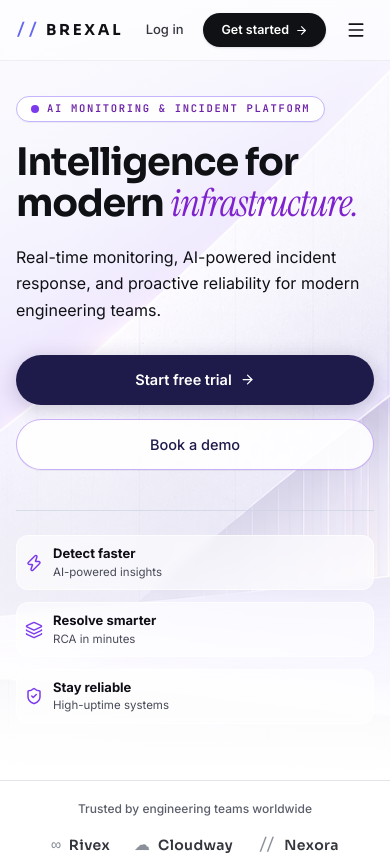
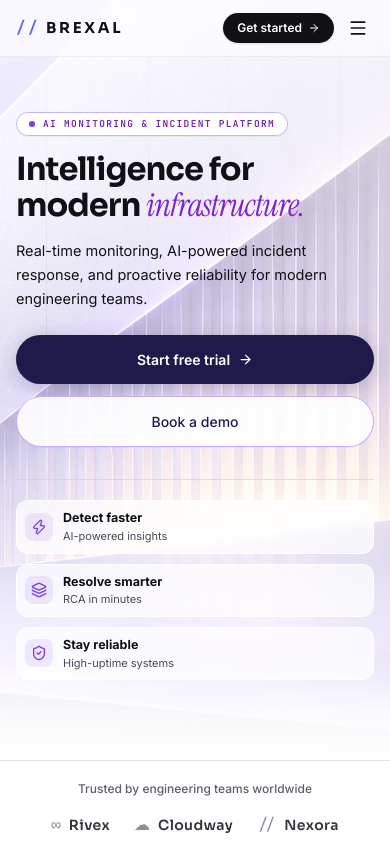
Before and after one commit to samarth3394/BhartiAppplus, a Next.js app in the folder frontend/: page / in a window 390 px wide. Shown: the top 855 px of the page. Built offline with nearby package versions, Linux system fonts and the light colour scheme.

Commit message:
feat(responsive): optimize hero section and typography for mobile viewports

```diff
--- a/frontend/src/app/page.tsx
+++ b/frontend/src/app/page.tsx
@@ -175,26 +175,26 @@ function StripeNavbar() {
           </nav>
 
           {/* Action CTAs: Log in + Get started → */}
-          <div className="flex items-center gap-3 sm:gap-4 shrink-0">
+          <div className="flex items-center gap-2 sm:gap-4 shrink-0">
             <Link
               href="/login"
-              className="text-[13px] sm:text-[13.5px] font-medium text-[#34363D] hover:text-[#101114] px-2 py-1.5 transition-colors whitespace-nowrap"
+              className="hidden sm:inline-block text-[13px] sm:text-[13.5px] font-medium text-[#34363D] hover:text-[#101114] px-2 py-1.5 transition-colors whitespace-nowrap"
             >
               Log in
             </Link>
             <Link
               href="/register"
-              className="group px-4.5 py-2 rounded-full bg-[#101114] text-white hover:bg-[#425CF5] text-[12.5px] sm:text-[13px] font-semibold transition-all shadow-sm hover:scale-105 flex items-center gap-1.5 whitespace-nowrap"
+              className="group px-3.5 py-1.5 sm:px-4.5 sm:py-2 rounded-full bg-[#101114] text-white hover:bg-[#425CF5] text-[12px] sm:text-[13px] font-semibold transition-all shadow-sm hover:scale-105 flex items-center gap-1.5 whitespace-nowrap"
             >
               <span>Get started</span>
-              <ArrowRight size={13} className="group-hover:translate-x-0.5 transition-transform" />
+              <ArrowRight size={12} className="group-hover:translate-x-0.5 transition-transform" />
             </Link>
 
             {/* Mobile Hamburger Button */}
             <button
               type="button"
               onClick={() => setMobileMenuOpen(!mobileMenuOpen)}
-              className="lg:hidden p-2 rounded-xl text-[#101114] hover:bg-black/5 transition-colors focus:outline-none"
+              className="lg:hidden p-1.5 sm:p-2 rounded-xl text-[#101114] hover:bg-black/5 transition-colors focus:outline-none"
               aria-label="Toggle Navigation Menu"
             >
               {mobileMenuOpen ? <X size={20} /> : <Menu size={20} />}
@@ -261,91 +261,100 @@ function StripeNavbar() {
 
 /* ═══════════════════════════════════════════════════════════════
    2. FULL-SCREEN LUMINOUS ARCHITECTURAL HERO SECTION (white.png)
-      (CLEAN EDITORIAL TYPOGRAPHY — NO 3D CONSOLE / NO ANIMATIONS)
+      (CLEAN EDITORIAL TYPOGRAPHY — FULLY RESPONSIVE FOR MOBILE)
    ═══════════════════════════════════════════════════════════════ */
 function StripeHeroSection() {
   return (
-    <section className="relative min-h-[92vh] flex items-center pt-24 pb-14 sm:pt-32 sm:pb-20 lg:pt-36 lg:pb-28 px-4 sm:px-8 lg:px-12 overflow-hidden bg-[#FBFBFE]">
+    <section className="relative min-h-[90vh] sm:min-h-screen flex items-center pt-20 pb-12 sm:pt-28 sm:pb-20 lg:pt-36 lg:pb-28 px-4 sm:px-8 lg:px-12 overflow-hidden bg-[#FBFBFE]">
 
       {/* ── FULL SCREEN ARCHITECTURAL WAVE BACKGROUND (USER ASSET: white.png) ── */}
       <div className="absolute inset-0 pointer-events-none overflow-hidden select-none -z-0">
         <img
           src="/white.png"
           alt="Luminous Architectural Wave"
-          className="w-full h-full object-cover object-[70%_center] sm:object-center pointer-events-none"
+          className="w-full h-full object-cover object-[right_center] sm:object-center pointer-events-none"
         />
-        {/* Mobile Luminous Contrast Mask (guarantees crystal-clear readability on phones) */}
-        <div className="absolute inset-0 bg-gradient-to-b from-white/90 via-white/60 to-white/95 pointer-events-none md:hidden" />
+        {/* Mobile Contrast Layer: subtle gradient so text is razor-sharp while architectural backdrop remains visible */}
+        <div className="absolute inset-0 bg-gradient-to-b from-white/80 via-white/45 to-white/85 pointer-events-none md:hidden" />
 
         {/* Desktop Left-to-Right Subtle Reading Gradient */}
-        <div className="hidden md:block absolute inset-y-0 left-0 w-[60%] bg-gradient-to-r from-white/80 via-white/40 to-transparent pointer-events-none" />
+        <div className="hidden md:block absolute inset-y-0 left-0 w-[55%] bg-gradient-to-r from-white/80 via-white/35 to-transparent pointer-events-none" />
 
         {/* Soft bottom dissolve for seamless flow into next section */}
-        <div className="absolute bottom-0 left-0 right-0 h-28 bg-gradient-to-t from-white via-white/70 to-transparent pointer-events-none" />
+        <div className="absolute bottom-0 left-0 right-0 h-24 sm:h-28 bg-gradient-to-t from-white via-white/70 to-transparent pointer-events-none" />
       </div>
 
       <div className="max-w-[1320px] mx-auto w-full relative z-10">
 
-        {/* EDITORIAL HERO CONTENT (CLEAN, NO CONSOLE, NO DISTRACTING ANIMATIONS) */}
+        {/* EDITORIAL HERO CONTENT (CLEAN, NO CONSOLE, FULLY RESPONSIVE) */}
         <div className="max-w-[820px] flex flex-col items-start text-left">
 
           {/* Eyebrow Pill */}
-          <div className="inline-flex items-center gap-2 px-3.5 py-1 rounded-full bg-white/95 border border-[#C4B5FD] shadow-2xs mb-5 sm:mb-6">
-            <span className="w-2 h-2 rounded-full bg-[#7C3AED]" />
-            <span className="text-[10.5px] sm:text-[11.5px] font-mono font-bold tracking-[0.16em] uppercase text-[#6B21A8]">
+          <div className="inline-flex items-center gap-2 px-3 py-1 sm:px-3.5 sm:py-1 rounded-full bg-white/95 border border-[#C4B5FD] shadow-2xs mb-4 sm:mb-6 max-w-full">
+            <span className="w-1.5 h-1.5 sm:w-2 sm:h-2 rounded-full bg-[#7C3AED] shrink-0" />
+            <span className="text-[9.5px] sm:text-[11px] font-mono font-bold tracking-[0.14em] sm:tracking-[0.16em] uppercase text-[#6B21A8] truncate">
               AI MONITORING &amp; INCIDENT PLATFORM
             </span>
           </div>
 
           {/* Display Headline: "Intelligence for modern infrastructure." */}
-          <h1 className="font-['Sora',sans-serif] text-[38px] sm:text-[52px] md:text-[64px] lg:text-[72px] font-bold tracking-[-0.035em] text-[#0F1017] leading-[1.08] sm:leading-[1.04] mb-5 sm:mb-6 text-left">
-            Intelligence for <br />
-            modern <span className="font-editorial italic font-normal text-[#7E22CE]">infrastructure.</span>
+          <h1 className="font-['Sora',sans-serif] text-[32px] xs:text-[38px] sm:text-[50px] md:text-[62px] lg:text-[72px] font-bold tracking-[-0.035em] text-[#0F1017] leading-[1.12] sm:leading-[1.04] mb-4 sm:mb-6 text-left">
+            Intelligence for <br className="hidden sm:inline" />
+            <span>modern </span>
+            <span className="font-editorial italic font-normal text-[#7E22CE]">infrastructure.</span>
           </h1>
 
           {/* Supporting Subhead */}
-          <p className="font-['Inter',sans-serif] text-[16px] sm:text-[18px] md:text-[19px] text-[#374151] font-normal leading-relaxed mb-8 sm:mb-10 max-w-[620px] text-left">
+          <p className="font-['Inter',sans-serif] text-[14.5px] sm:text-[17px] md:text-[18.5px] text-[#374151] font-normal leading-relaxed mb-6 sm:mb-10 max-w-[620px] text-left">
             Real-time monitoring, AI-powered incident response, and proactive reliability for modern engineering teams.
           </p>
 
-          {/* Action CTAs Row */}
-          <div className="flex flex-col sm:flex-row items-stretch sm:items-center gap-3.5 mb-10 sm:mb-12 w-full sm:w-auto">
+          {/* Action CTAs Row (Full width on mobile, inline on sm+) */}
+          <div className="flex flex-col sm:flex-row items-stretch sm:items-center gap-3 sm:gap-3.5 mb-8 sm:mb-12 w-full sm:w-auto">
             <Link
               href="/register"
-              className="px-8 py-3.5 rounded-full bg-[#1E1B4B] text-white hover:bg-[#2E1065] text-[14.5px] font-semibold transition-colors flex items-center justify-center gap-2 shadow-[0_4px_20px_rgba(30,27,75,0.22)]"
+              className="px-6 sm:px-8 py-3.5 rounded-full bg-[#1E1B4B] text-white hover:bg-[#2E1065] active:scale-[0.98] text-[14px] sm:text-[14.5px] font-semibold transition-all flex items-center justify-center gap-2 shadow-[0_4px_20px_rgba(30,27,75,0.22)]"
             >
               <span>Start free trial</span>
               <ArrowRight size={15} />
             </Link>
             <Link
               href="#platform"
-              className="px-8 py-3.5 rounded-full bg-white/90 border border-[#7C3AED]/40 text-[#1E1B4B] hover:bg-white text-[14.5px] font-medium transition-colors flex items-center justify-center gap-2 shadow-2xs"
+              className="px-6 sm:px-8 py-3.5 rounded-full bg-white/90 border border-[#7C3AED]/40 text-[#1E1B4B] hover:bg-white active:scale-[0.98] text-[14px] sm:text-[14.5px] font-medium transition-all flex items-center justify-center gap-2 shadow-2xs"
             >
               <span>Book a demo</span>
             </Link>
           </div>
 
           {/* 3 Micro Feature Callouts */}
-          <div className="grid grid-cols-1 sm:grid-cols-3 gap-3 sm:gap-6 pt-6 sm:pt-8 border-t border-slate-300/70 w-full max-w-[620px]">
-            <div className="flex items-center sm:items-start gap-2.5 p-2 sm:p-0 rounded-xl bg-white/60 sm:bg-transparent backdrop-blur-xs sm:backdrop-blur-none border border-white/60 sm:border-0 shadow-3xs sm:shadow-none">
-              <Zap size={18} className="text-[#7C3AED] shrink-0" />
-              <div>
-                <div className="text-[13px] sm:text-[13.5px] font-bold text-[#0F1017]">Detect faster</div>
-                <div className="text-[11.5px] text-[#474A57]">AI-powered insights</div>
-              </div>
-            </div>
-            <div className="flex items-center sm:items-start gap-2.5 p-2 sm:p-0 rounded-xl bg-white/60 sm:bg-transparent backdrop-blur-xs sm:backdrop-blur-none border border-white/60 sm:border-0 shadow-3xs sm:shadow-none">
-              <Layers size={18} className="text-[#7C3AED] shrink-0" />
-              <div>
-                <div className="text-[13px] sm:text-[13.5px] font-bold text-[#0F1017]">Resolve smarter</div>
-                <div className="text-[11.5px] text-[#474A57]">RCA in minutes</div>
-              </div>
-            </div>
-            <div className="flex items-center sm:items-start gap-2.5 p-2 sm:p-0 rounded-xl bg-white/60 sm:bg-transparent backdrop-blur-xs sm:backdrop-blur-none border border-white/60 sm:border-0 shadow-3xs sm:shadow-none">
-              <ShieldCheck size={18} className="text-[#7C3AED] shrink-0" />
-              <div>
-                <div className="text-[13px] sm:text-[13.5px] font-bold text-[#0F1017]">Stay reliable</div>
-                <div className="text-[11.5px] text-[#474A57]">High-uptime systems</div>
+          <div className="grid grid-cols-1 sm:grid-cols-3 gap-2.5 sm:gap-6 pt-5 sm:pt-8 border-t border-slate-300/70 w-full max-w-[620px]">
+            <div className="flex items-center sm:items-start gap-2.5 p-2 sm:p-0 rounded-xl bg-white/70 sm:bg-transparent backdrop-blur-xs sm:backdrop-blur-none border border-white/80 sm:border-0 shadow-3xs sm:shadow-none">
+              <div className="w-7 h-7 sm:w-auto sm:h-auto rounded-lg bg-[#7C3AED]/10 sm:bg-transparent flex items-center justify-center shrink-0">
+                <Zap size={16} className="text-[#7C3AED]" />
+              </div>
+              <div className="text-left">
+                <div className="text-[12.5px] sm:text-[13.5px] font-bold text-[#0F1017]">Detect faster</div>
+                <div className="text-[11px] sm:text-[11.5px] text-[#474A57]">AI-powered insights</div>
+              </div>
+            </div>
+
+            <div className="flex items-center sm:items-start gap-2.5 p-2 sm:p-0 rounded-xl bg-white/70 sm:bg-transparent backdrop-blur-xs sm:backdrop-blur-none border border-white/80 sm:border-0 shadow-3xs sm:shadow-none">
+              <div className="w-7 h-7 sm:w-auto sm:h-auto rounded-lg bg-[#7C3AED]/10 sm:bg-transparent flex items-center justify-center shrink-0">
+                <Layers size={16} className="text-[#7C3AED]" />
+              </div>
+              <div className="text-left">
+                <div className="text-[12.5px] sm:text-[13.5px] font-bold text-[#0F1017]">Resolve smarter</div>
+                <div className="text-[11px] sm:text-[11.5px] text-[#474A57]">RCA in minutes</div>
+              </div>
+            </div>
+
+            <div className="flex items-center sm:items-start gap-2.5 p-2 sm:p-0 rounded-xl bg-white/70 sm:bg-transparent backdrop-blur-xs sm:backdrop-blur-none border border-white/80 sm:border-0 shadow-3xs sm:shadow-none">
+              <div className="w-7 h-7 sm:w-auto sm:h-auto rounded-lg bg-[#7C3AED]/10 sm:bg-transparent flex items-center justify-center shrink-0">
+                <ShieldCheck size={16} className="text-[#7C3AED]" />
+              </div>
+              <div className="text-left">
+                <div className="text-[12.5px] sm:text-[13.5px] font-bold text-[#0F1017]">Stay reliable</div>
+                <div className="text-[11px] sm:text-[11.5px] text-[#474A57]">High-uptime systems</div>
               </div>
             </div>
           </div>
```
